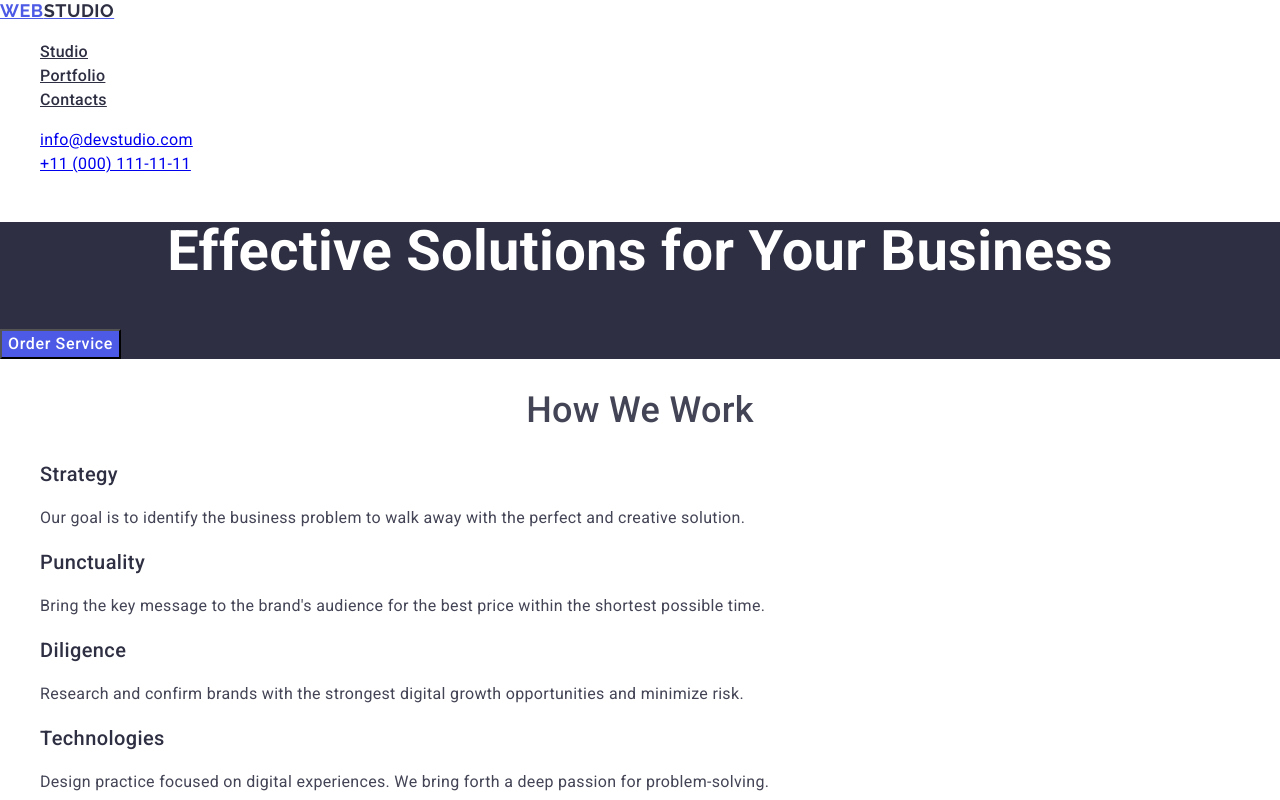
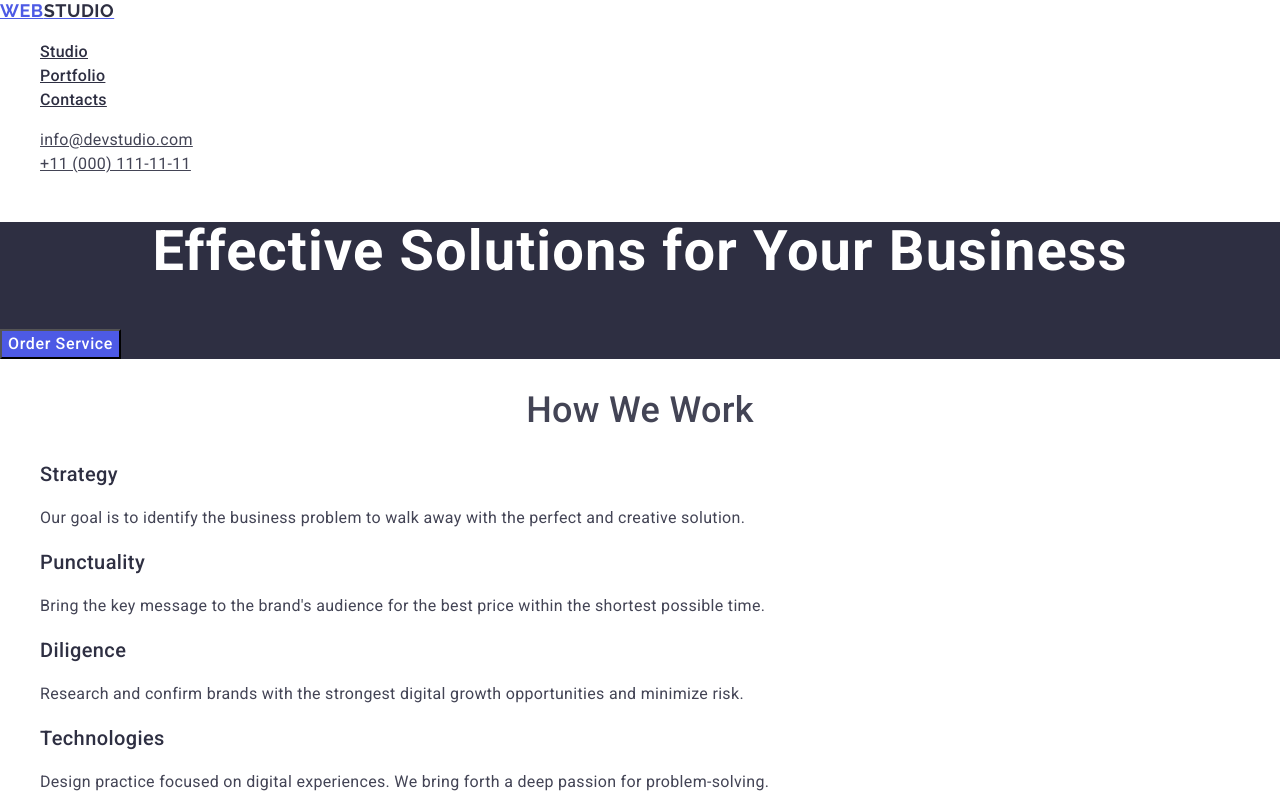
Before and after one commit to andriybb/goit-markup-hw-02, a plain HTML site: page index.html in a window 1280 px wide. Shown: the top 800 px of the page. Drawn offline with nearby package versions, Linux system fonts and the light colour scheme.

Commit message:
work with mistakes5

```diff
--- a/css/styles.css
+++ b/css/styles.css
@@ -43,11 +43,14 @@ body {
 :focus {
   color: #404bbf;
 }
+
+.contact {
+  font-style: normal;
+}
 .contact-info {
   font-style: normal;
   font-size: 16px;
   line-height: 1.5;
-
   color: #434455;
 }
 .contact-info:hover,
@@ -81,7 +84,7 @@ footer {
   font-weight: bold;
   font-size: 56px;
   line-height: 1.07;
-
+  letter-spacing: 0.02em;
   color: #ffffff;
 }
 
--- a/index.html
+++ b/index.html
@@ -38,13 +38,17 @@
           </li>
         </ul>
       </nav>
-      <address>
+      <address class="contact">
         <ul>
-          <li class="contact-info">
-            <a href="mailto:info@devstudio.com">info@devstudio.com</a>
+          <li>
+            <a href="mailto:info@devstudio.com" class="contact-info"
+              >info@devstudio.com</a
+            >
           </li>
-          <li class="contact-info">
-            <a href="tel:+110001111111">+11 (000) 111-11-11</a>
+          <li>
+            <a href="tel:+110001111111" class="contact-info"
+              >+11 (000) 111-11-11</a
+            >
           </li>
         </ul>
       </address>
```
